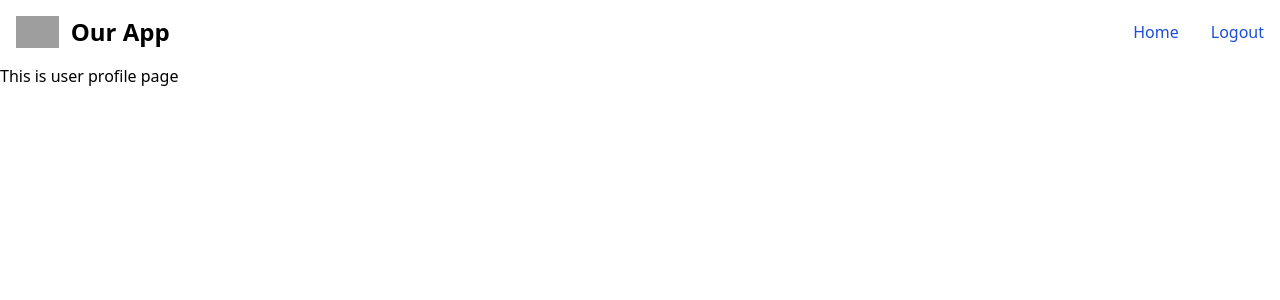
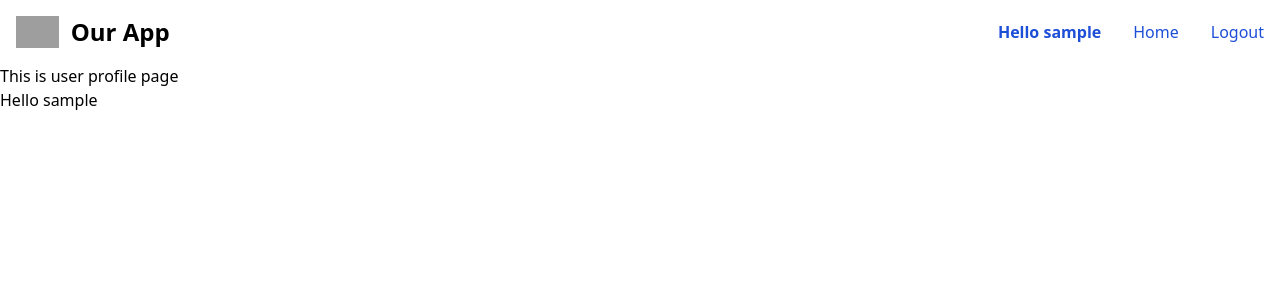
Before and after one commit to biswarupmurmu/PBL, a Flask app: page /profile in a window 1280 px wide. Shown: the top 300 px of the page. Run offline with Flask 3, Linux system fonts and the light colour scheme; the visitor is signed in with stand-in values (Sample User, id 1); some libraries are stand-ins or nearby versions; grey boxes are pictures that could not be loaded.

Commit message:
minor changes

```diff
--- a/ourapp/templates/components/nav.html
+++ b/ourapp/templates/components/nav.html
@@ -14,6 +14,11 @@
       </button>
       <div class="hidden w-full md:block md:w-auto" id="navbar-default">
         <ul class="font-medium flex flex-col p-4 md:p-0 mt-4 border border-gray-100 rounded-lg bg-gray-50 md:flex-row md:space-x-8 rtl:space-x-reverse md:mt-0 md:border-0 md:bg-white dark:bg-gray-800 md:dark:bg-gray-900 dark:border-gray-700">
+			{% if current_user.is_authenticated %}
+			<li>
+				<strong class="block py-2 px-3 text-white bg-blue-700 rounded md:bg-transparent md:text-blue-700 md:p-0 dark:text-white md:dark:text-blue-500" aria-current="page">Hello {{current_user.fname}}</strong>
+			</li>
+			{% endif %}
             <li>
                 <a href="{{url_for('public.index')}}" class="block py-2 px-3 text-white bg-blue-700 rounded md:bg-transparent md:text-blue-700 md:p-0 dark:text-white md:dark:text-blue-500" aria-current="page">Home</a>
               </li>
--- a/ourapp/user/templates/user/profile.html
+++ b/ourapp/user/templates/user/profile.html
@@ -3,5 +3,6 @@
 {% block content %}
 
 <h1>This is user profile page</h1>
+<h1>Hello {{current_user.fname}}</h1>
 
 {% endblock %}
```
